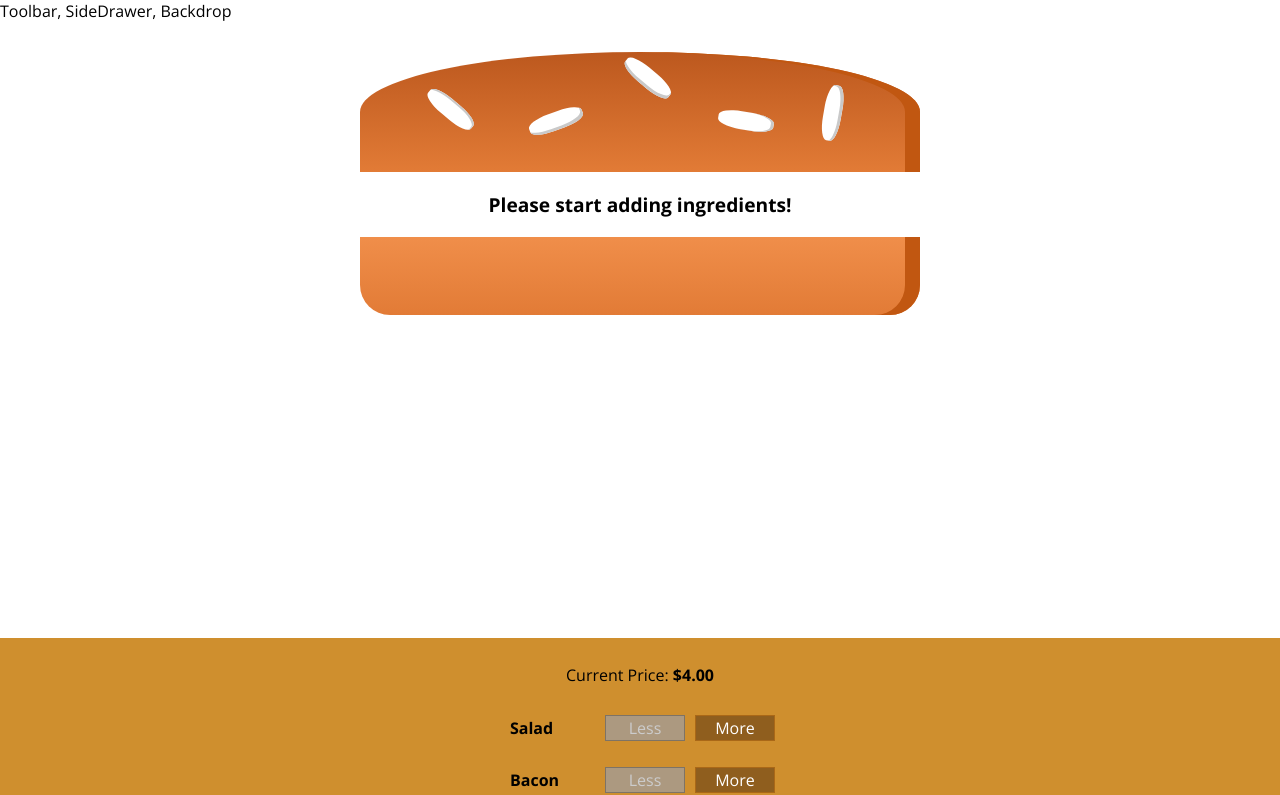
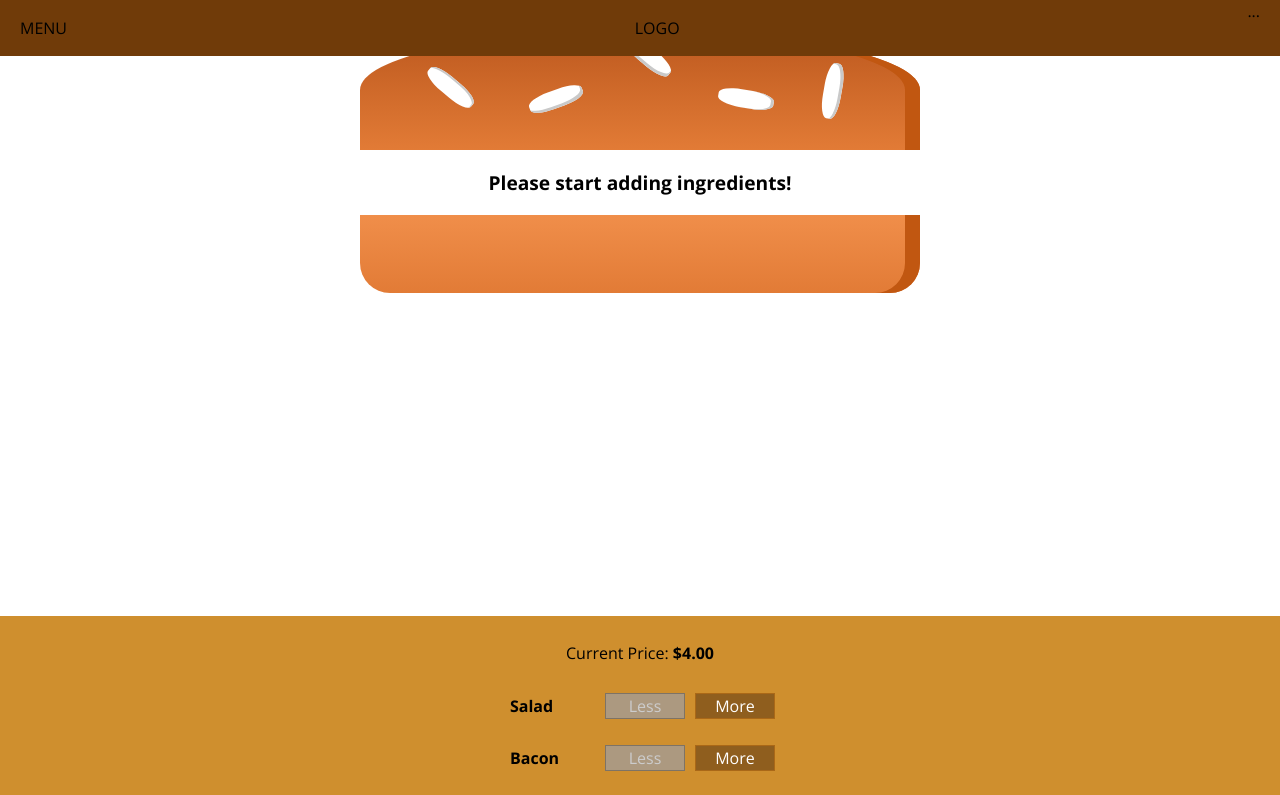
Before and after one commit to handa26/burger-app, a React (Create React App) app: page / in a window 1280 px wide. Shown: the top 795 px of the page. Built offline with nearby package versions, Linux system fonts and the light colour scheme.

Commit message:
adding toolbar component

```diff
--- a/src/components/Layout/Layout.js
+++ b/src/components/Layout/Layout.js
@@ -1,10 +1,11 @@
 import React from 'react';
 import classes from './Layout.module.css';
 import Aux from '../../hoc/Auxiliary';
+import Toolbar from '../Navigation/Toolbar/Toolbar';
 
 const layout = (props) => (
     <Aux>
-        <div>Toolbar, SideDrawer, Backdrop</div>
+        <Toolbar />
         <main className={classes.Content}>
             {props.children}
         </main>
--- /dev/null
+++ b/src/components/Navigation/Toolbar/Toolbar.js
@@ -0,0 +1,12 @@
+import React from 'react';
+import css from './Toolbar.module.css';
+
+const toolbar = (props) => (
+    <header className={css.Toolbar}>
+        <div>MENU</div>
+        <div>LOGO</div>
+        <nav>...</nav>
+    </header>
+);
+
+export default toolbar;
--- /dev/null
+++ b/src/components/Navigation/Toolbar/Toolbar.module.css
@@ -0,0 +1,18 @@
+.Toolbar {
+    box-sizing: border-box;
+    height: 56px;
+    width: 100%;
+    background-color: #703b09;
+    position: fixed;
+    top: 0;
+    left: 0;
+    display: flex;
+    justify-content: space-between;
+    align-items: center;
+    padding: 0 20px;
+    z-index: 90;
+}
+
+.Toolbar nav {
+    height: 100%;
+}
```
